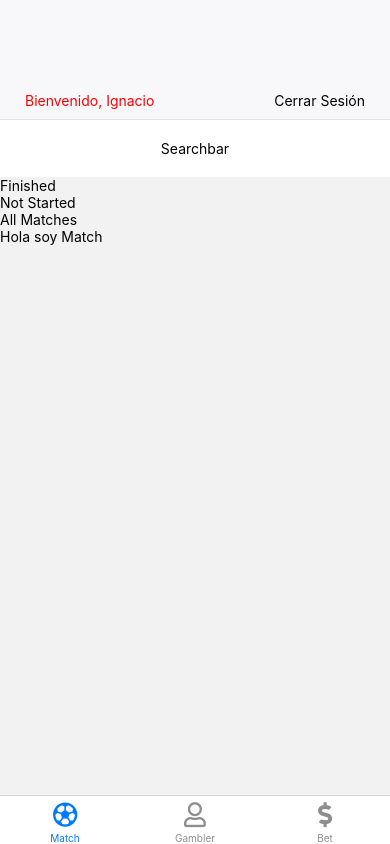
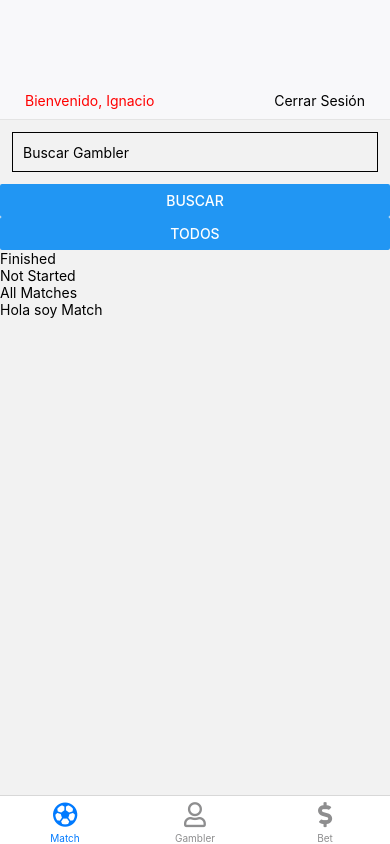
Before and after one commit to nachoaar/qatarbets-reactnative, a React Native app in the folder qatarbet/: screen /TabNavigation in a window 390 px wide. Built offline with nearby package versions, Linux system fonts and the light colour scheme; no server answers.

Commit message:
add search gambler por nombre

```diff
--- a/qatarbet/src/components/Searchbar.jsx
+++ b/qatarbet/src/components/Searchbar.jsx
@@ -1,24 +1,50 @@
-import React from "react";
-import { StyleSheet, Text, View } from "react-native";
+import React, { useState } from "react";
+import { useDispatch } from "react-redux"
+import { StyleSheet, Button, View, TextInput } from "react-native";
+import { getGamblerName, cacheDashGambler } from "../redux/actions/gambler/gamblerActions"
 import { SearchBar } from "react-native-screens";
 
 export default function Searchbar () {
 
+  const [name, setName] = useState();
+  const dispatch = useDispatch();
+
+  const onPressSubmite = async (input) => {
+    if(input  !== undefined){
+      dispatch(getGamblerName(input))
+    }
+  }
+
+  const onPressSubmiteCahe = async () => {
+    dispatch(cacheDashGambler())
+  }
+
+  cacheDashGambler
   return (
-    <View style={styles.container}>
-      <Text>Searchbar</Text>
+    <View>
+      <TextInput
+        style={styles.input}
+        onChangeText={setName}
+        value={name}
+        placeholder="Buscar Gambler"
+      />
+      <Button
+        title="buscar"
+        onPress={() => onPressSubmite(name)}
+      />
+      <Button
+        title="Todos"
+        onPress={() => onPressSubmiteCahe()}
+      />
     </View>
   )
-
 }
 
 const styles = StyleSheet.create({
-  container: {
-    backgroundColor: 'white',
-    paddingVertical: 20,
-    alignItems:'center',
-  },
-  text: {
-
+  input: {
+    height: 40,
+    margin: 12,
+    borderWidth: 1,
+    padding: 10,
   }
 })
--- a/qatarbet/src/redux/actions/gambler/gamblerActions.js
+++ b/qatarbet/src/redux/actions/gambler/gamblerActions.js
@@ -26,7 +26,9 @@ export const getGamblerId = (payload) => {
 
 export const getGamblerName = (payload) => {
   return async function (dispatch) {
-    dispatch(GamblerName(payload));
+    const value = payload.toLowerCase()
+    const resMsg = await dispatch(GamblerName(value));
+    return resMsg
   }
 }
 
--- a/qatarbet/src/redux/reducer/gamblerSlice.js
+++ b/qatarbet/src/redux/reducer/gamblerSlice.js
@@ -4,8 +4,8 @@ export const gamblerSlice = createSlice({
   name: "gambler",
   initialState: {
     gamblers: [],
-    gamblerId: {},
-    gamblerName: {}
+    gamblerId: [],
+    gamblerName: []
   },
   reducers: {
     Gambler: (state, action) => {
@@ -16,10 +16,10 @@ export const gamblerSlice = createSlice({
     },
     GamblerName: (state, action) => {
       let gamblerByName = state.gamblers.find((g) => g.name === action.payload)
-      state.gamblerName = gamblerByName === undefined ? {} : gamblerByName
+      state.gamblerName = gamblerByName === undefined ? {error: "El usuario no Existe"} : gamblerByName
     },
     CacheGambler: (state) => {
-      state.gamblerName = {}
+      state.gamblerName = []
     }
   }
 })
--- a/qatarbet/src/screens/GamblerScreen.jsx
+++ b/qatarbet/src/screens/GamblerScreen.jsx
@@ -1,7 +1,7 @@
 import React, { useState } from "react";
 import { useEffect } from "react";
 import { useDispatch, useSelector } from 'react-redux';
-import { Text, View, FlatList, Image, StyleSheet, Pressable } from "react-native";
+import { Text, View, FlatList, Image, StyleSheet, Alert, Pressable } from "react-native";
 import { getGamblers, cacheDashGambler } from '../redux/actions/gambler/gamblerActions'
 import { ModalVisible } from './modal'
 import { getBets } from "../redux/actions/bet/betActions";
@@ -15,8 +15,21 @@ export default function UserScreen () {
 
   const dispatch = useDispatch();
   const gamblers = useSelector((store) => store.gambler?.gamblers)
-  const { gamblerName } = useSelector((store) => store.gambler)
+  const gamblerName = useSelector((store) => store.gambler?.gamblerName)
   const bets = useSelector((store) => store.bet?.bets)
+
+
+  if(gamblerName){
+    if(gamblerName.error){
+      Alert.alert(
+        'ERROR',
+        gamblerName.error,
+        [
+          { text: "OK", onPress: () => console.log("OK Pressed") }
+        ]
+      )
+    }
+  }
 
   useEffect(() => {
     if(bets.length === 0){
@@ -33,7 +46,7 @@ export default function UserScreen () {
   return (
     <View style={styles.container}>
       <GamblerList
-        gamblers={gamblers}
+        gamblers={gamblerName?.name? [gamblerName] : gamblers}
         bets={bets}
       />
       {/* <View>
--- a/qatarbet/src/screens/MatchScreen.jsx
+++ b/qatarbet/src/screens/MatchScreen.jsx
@@ -8,7 +8,6 @@ import { getMatches, filterMatchesStatus } from "../redux/actions/match/matchAct
 export default function MatchScreen() {
 
   const {matches} = useSelector((store) => store.matches);
-  console.log(matches);
   const dispatch = useDispatch()
 
   const onPressFinished = () => {
@@ -29,7 +28,7 @@ export default function MatchScreen() {
 
   return (
     <View>
-      <Pressable onPress={onPressFinished}>
+      <Pressable  onPress={onPressFinished}>
         <Text>Finished</Text>
       </Pressable>
       <Pressable onPress={onPressNotStarted}>
```
